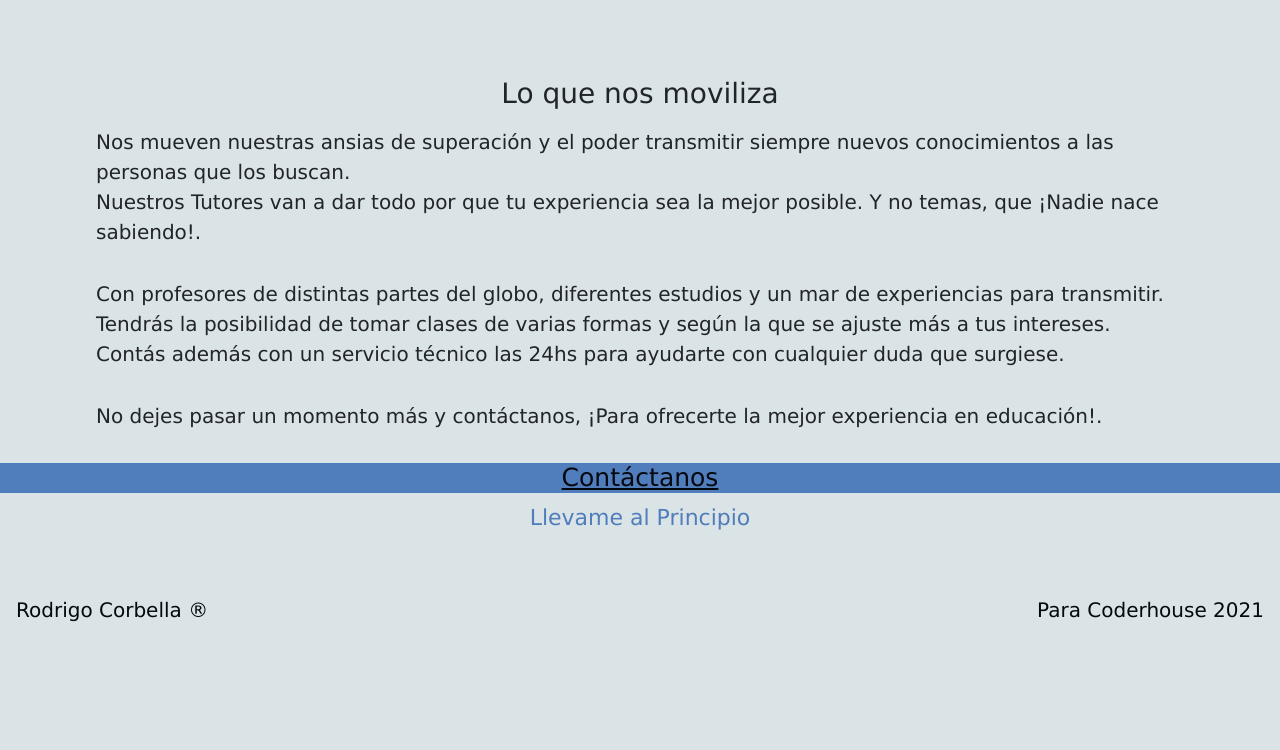
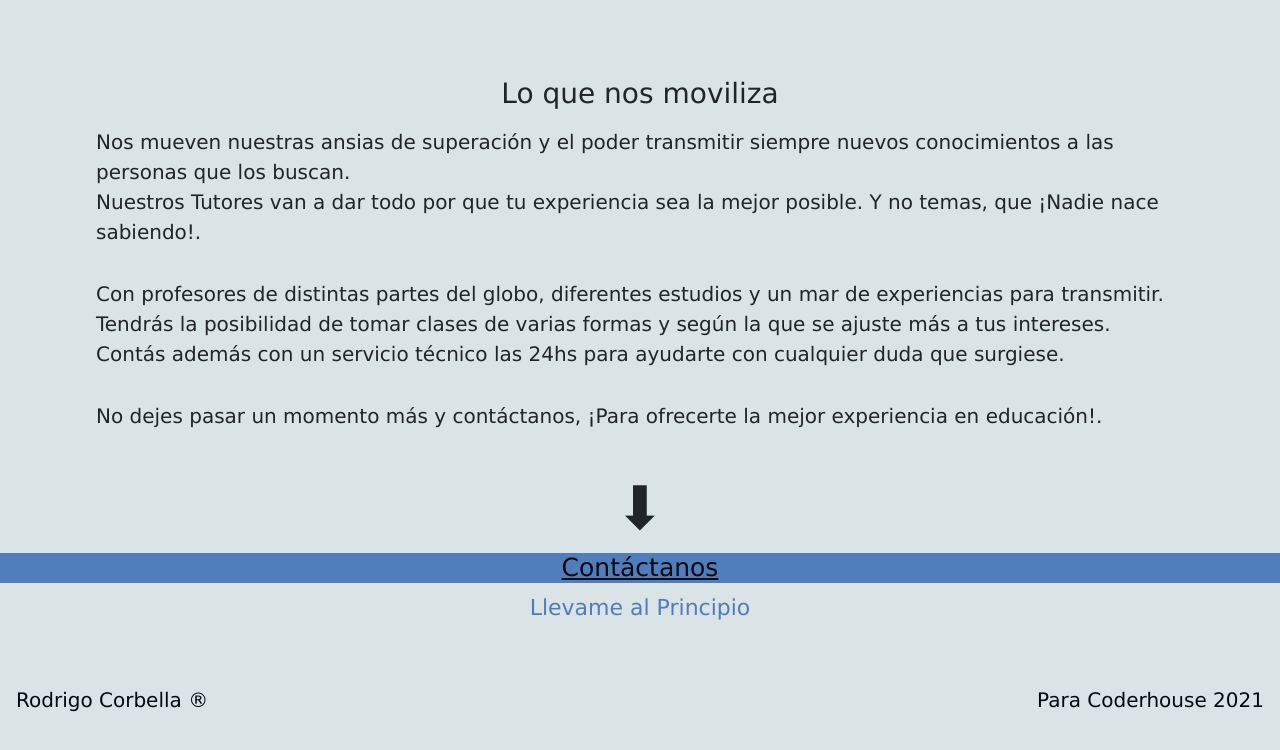
Before and after one commit to rodrigocorbella/CoderhouseWork, a website: page index.html in a window 1280 px wide. Shown: the part 768-1518 px from the top of the page. Before the commit the page ends 1454 px from the top, so only its background shows below. Drawn offline with nearby package versions, Linux system fonts and the light colour scheme; files that its build step writes are made by us from their sources.

Commit message:
modificación para muestra

```diff
--- a/index.html
+++ b/index.html
@@ -114,6 +114,9 @@
                     <p class="main-text-index__p">
                         No dejes pasar un momento más y contáctanos, ¡Para ofrecerte la mejor experiencia en educación!.</p>
                 </div>
+                <div class="flecha">
+                    <p>⬇</p>
+                </div>
                 <div class="contacto">
                     <a class="centered" href="contacto.html"><h4>Contáctanos</h4></a>
                 </div>
--- a/scss/_movil-tablet.scss
+++ b/scss/_movil-tablet.scss
@@ -143,11 +143,21 @@ body{
     }
 }
 
+.flecha{
+
+    p{
+        font-size: 60px;
+        text-align: center;
+        padding-bottom: -2rem;
+        margin-bottom: -2rem;
+    }
+}
+
 .contacto{
     margin: 2rem 0 0 0;
     background-color: #507dbc;
     text-align: center;
-    ;
+
     a{
         font-family: $generalFont;
         color: #04080f;
```
Also changed, not shown: scss/estilo.css, 1 other file.
